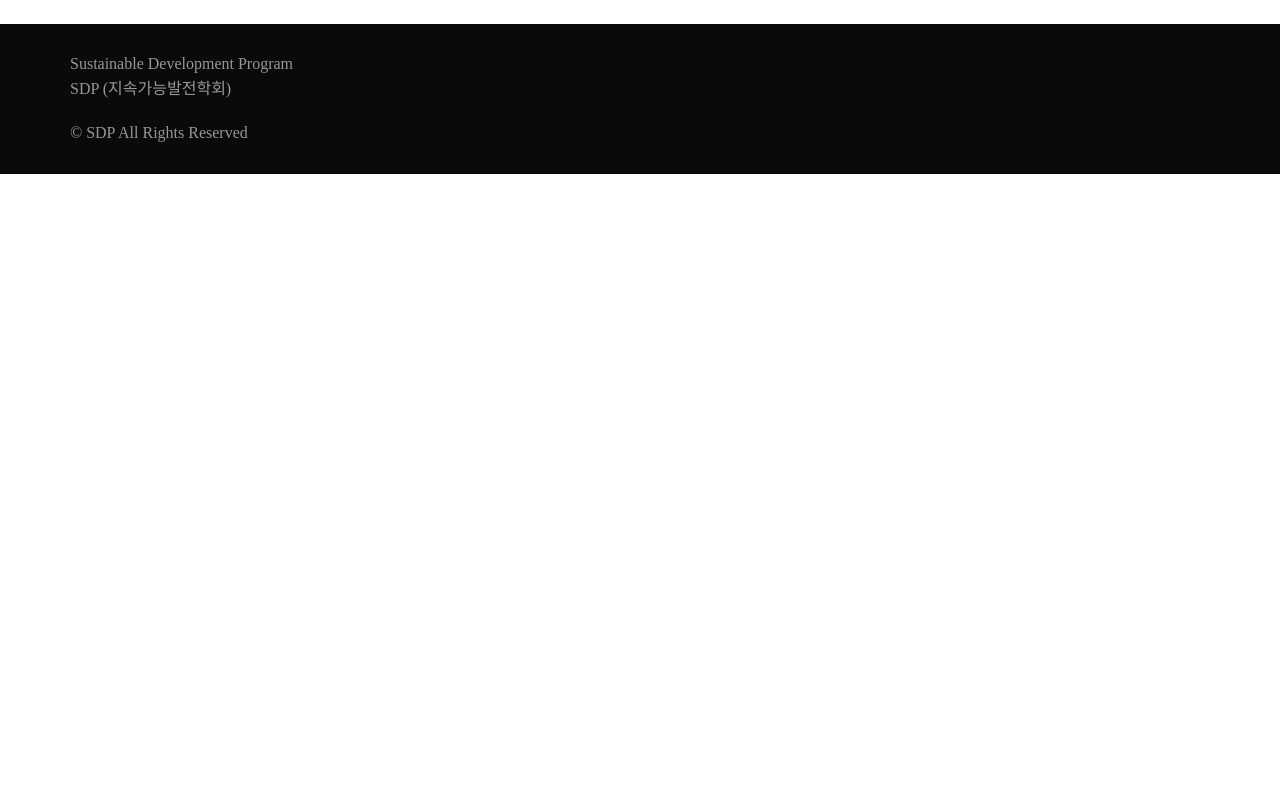
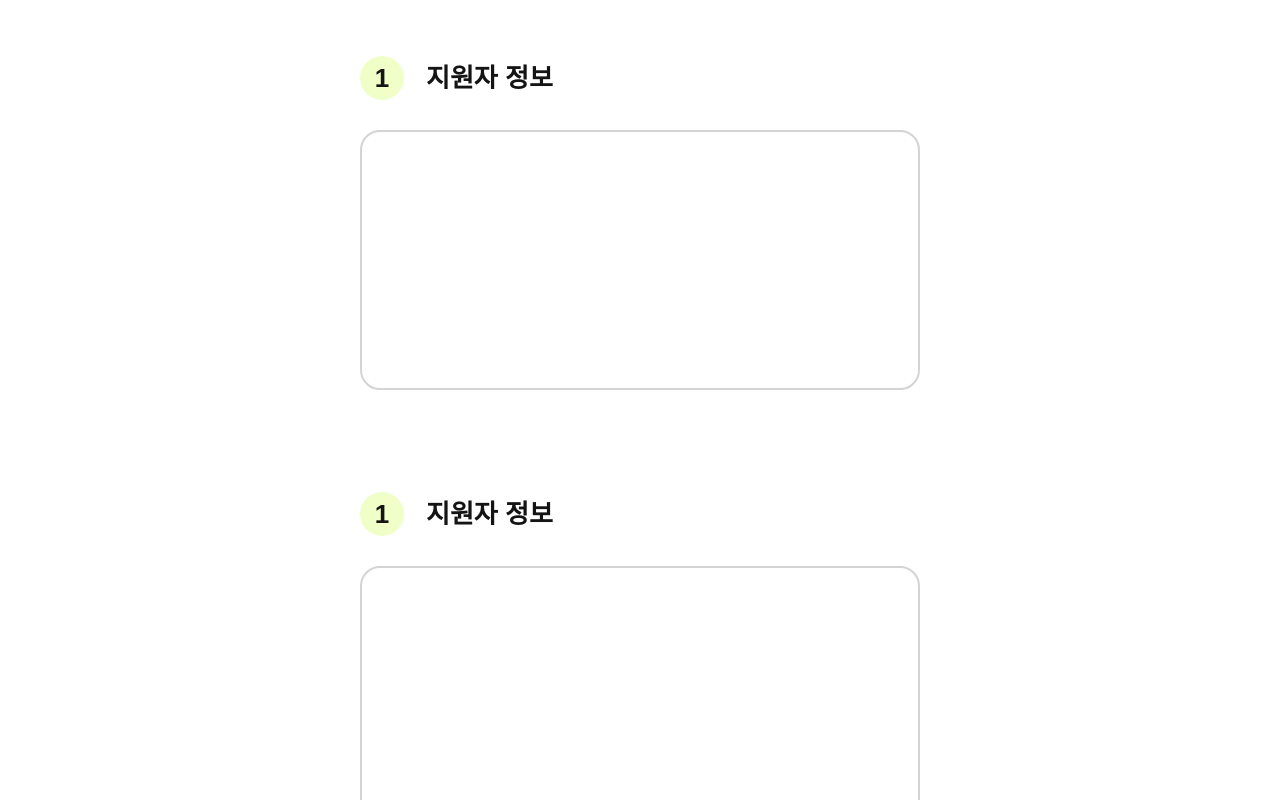
Before and after one commit to SDP1617-Web/SDP1617-Web-FRONT, a Next.js app: page /apply in a window 1280 px wide. Shown: the part 1360-2160 px from the top of the page. Before the commit the page ends 1534 px from the top, so only its background shows below. Built offline with nearby package versions, Linux system fonts and the light colour scheme; a web font is replaced by a local one.

Commit message:
feat: section 추가

```diff
--- a/src/components/apply/ApplyForm.tsx
+++ b/src/components/apply/ApplyForm.tsx
@@ -1,6 +1,6 @@
 const ApplyForm = () => {
   return (
-    <form action="" className="h-[1000px] w-full px-[360px] pt-[90px]">
+    <form action="" className="h-auto w-full px-[360px] pt-[90px]">
       {/* 지원자 정보 */}
       <section className="flex flex-col">
         <div className="flex flex-row items-center gap-[20px]">
@@ -66,6 +66,50 @@ const ApplyForm = () => {
           </div>
         </div>
       </section>
+      {/* 지원동기 */}
+      {/* 해당 값들 6개 */}
+      <section className="mt-[100px] flex flex-col gap-y-[28px]">
+        <div className="flex flex-row items-center gap-[22px]">
+          {/* Button Component - v4 */}
+          <div className="bg-sdp-main-secondary inline-flex size-11 items-center justify-center rounded-full">
+            <h3 className="h3 text-sdp-grey-900 justify-center font-semibold">
+              1
+            </h3>
+          </div>
+          {/* Question Text */}
+          <h3 className="h3 text-sdp-grey-900">{APPLY_INFORMATION}</h3>
+        </div>
+        {/* TextBox Component */}
+        <div className="outline-sdp-grey-300 inline-flex h-[260px] w-full flex-col items-center justify-start gap-[8px] self-stretch rounded-[20px] p-[32px] outline-2 -outline-offset-2" />
+      </section>
+
+      {/* 면접 시간대 */}
+      <section className="mt-[100px] flex flex-col gap-y-[28px]">
+        <div className="flex flex-row items-center gap-[22px]">
+          {/* Button Component - v4 */}
+          <div className="bg-sdp-main-secondary inline-flex size-11 items-center justify-center rounded-full">
+            <h3 className="h3 text-sdp-grey-900 justify-center font-semibold">
+              1
+            </h3>
+          </div>
+          {/* Question Text */}
+          <h3 className="h3 text-sdp-grey-900">{APPLY_INFORMATION}</h3>
+        </div>
+        {/* Ratio Area */}
+        <div className="outline-sdp-grey-300 inline-flex h-[260px] w-full flex-col items-center justify-start gap-[8px] self-stretch rounded-[20px] p-[32px] outline-2 -outline-offset-2" />
+      </section>
+
+      {/* 최종 제출 */}
+      <section>
+        <div className="bg-sdp-main-secondary inline-flex h-[80px] w-full flex-col items-center justify-center rounded-xl p-[16px]">
+          <div className="flex flex-col items-center justify-start self-stretch">
+            <body className="body1 justify-center text-center">
+              작성하신 내용은 수정이 불가능하므로 제출 전 다시 한번 확인
+              부탁드립니다.
+            </body>
+          </div>
+        </div>
+      </section>
     </form>
   )
 }
```
